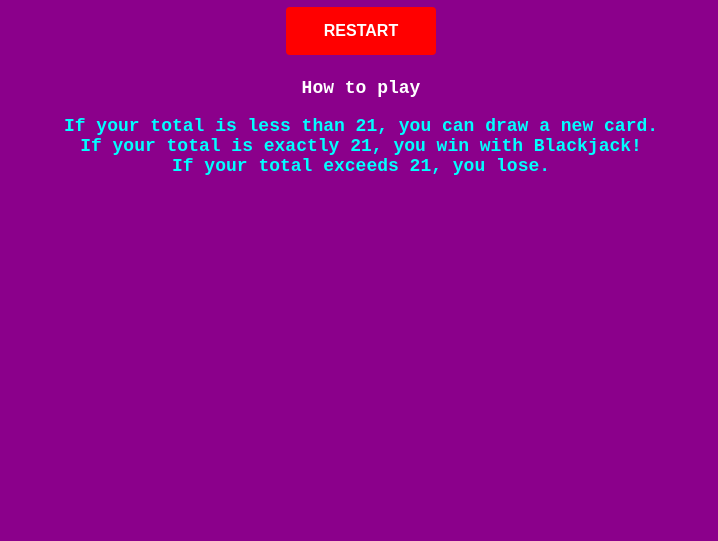
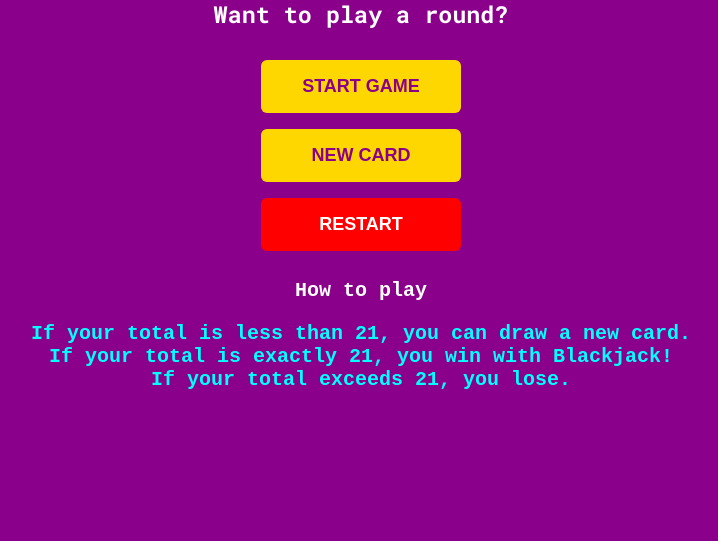
Before and after one commit to samcalix/black-jack-game, a plain HTML site: page index.html in a window 1280 px wide. Shown: the part 259-800 px from the top of the page, without its empty margins (279-997 px from the left). Drawn offline with Linux system fonts and the light colour scheme.

Commit message:
third commit

```diff
--- a/style.css
+++ b/style.css
@@ -1,32 +1,40 @@
-body{
+html, body {
+    overflow: hidden; /* Prevents both horizontal and vertical scrolling */
+    width: 100%;
+    height: 100vh; /* Ensures it fits within the viewport */
+    margin: 0;
+    padding: 0;
+}
+
+body {
     text-align: center;
     font-family: "Roboto Mono", serif;
     font-weight: bold;
     background-color: darkmagenta;
     color: gold;
+    display: flex;
+    flex-direction: column;
+    align-items: center;
+    justify-content: center; /* Centers content vertically */
 }
 
-h3{
+h3, p {
     color: white;
 }
 
-p{
-    color: white;
+button {
+    width: 100%;
+    max-width: 200px;
+    padding: 12px;
+    margin: 8px 0;
+    background-color: gold;
+    border: none;
+    color: darkmagenta;
+    font-weight: bold;
+    border-radius: 6px;
 }
 
-button{
-    width: 150px;
-    padding: 15px;
-    margin-bottom: 5px;
-    margin-top: 5px;
-    background-color: gold;
-    border-style: none;
-    color: darkmagenta;
-    font-weight: bold;
-    border-radius: 4px;
-}
-
-.restart-btn{
+.restart-btn {
     background-color: red;
     color: white;
 }
@@ -34,49 +42,61 @@ button{
 ul {
     color: aqua;
     list-style-type: none;
-    text-align: center;
     padding: 0;
-    margin: 0 auto;
+    margin: 0;
     font-family: 'Courier New', Courier, monospace;
 }
 
+/* Responsive Styles */
 
-
-/* Mobile devices (up to 600px) */
-@media (max-width: 600px) {
+/* Mobile devices (up to 480px) */
+@media (max-width: 480px) {
     body {
         font-size: 14px;
     }
 
     button {
-        width: 120px;
+        width: 90%;
         padding: 10px;
         font-size: 14px;
     }
 }
 
-/* Tablets and small screens (601px to 1024px) */
-@media (min-width: 601px) and (max-width: 1024px) {
+/* Tablets (481px to 768px) */
+@media (min-width: 481px) and (max-width: 768px) {
     body {
         font-size: 16px;
     }
 
     button {
-        width: 140px;
+        width: 80%;
         padding: 12px;
         font-size: 15px;
     }
 }
 
-/* Large screens (above 1024px) */
-@media (min-width: 1025px) {
+/* Small Laptops (769px to 1024px) */
+@media (min-width: 769px) and (max-width: 1024px) {
     body {
         font-size: 18px;
     }
 
     button {
-        width: 150px;
-        padding: 15px;
+        width: 70%;
+        padding: 14px;
         font-size: 16px;
     }
 }
+
+/* Large Screens (Above 1025px) */
+@media (min-width: 1025px) {
+    body {
+        font-size: 20px;
+    }
+
+    button {
+        width: 60%;
+        padding: 16px;
+        font-size: 18px;
+    }
+}
```
